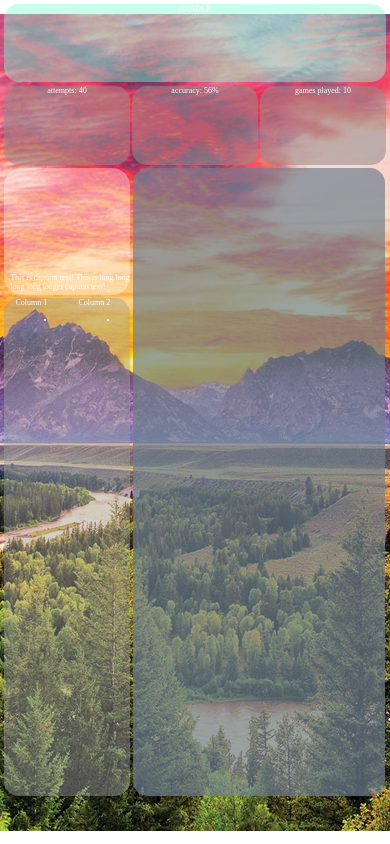
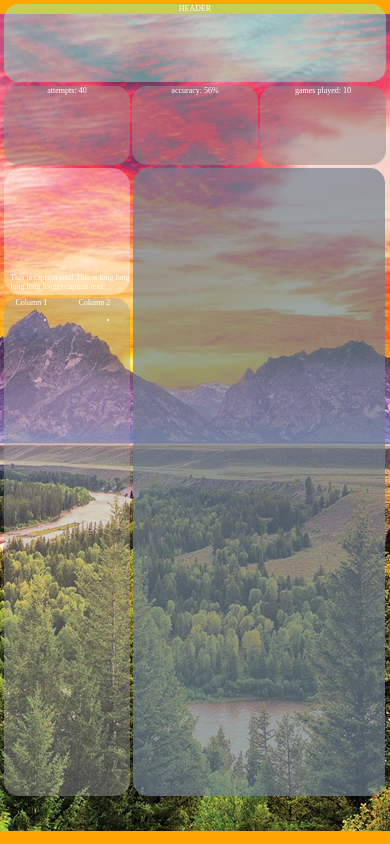
Before and after one commit to MLSandoval/memory-match, a PHP site: page / in a window 390 px wide. Run offline with PHP 8.4, Linux system fonts and the light colour scheme.

Commit message:
added html color to start tracking the media query swaps, need to accommodate for when the viewport size is larger than the bg images

```diff
--- a/style-all.css
+++ b/style-all.css
@@ -1,3 +1,6 @@
+html{
+    background-color: orange;
+}
 body{
     color: white;
     height:100vh;
--- a/style-desktop.css
+++ b/style-desktop.css
@@ -1,3 +1,6 @@
+html{
+    background-color: green;
+}
 body{
     background-color: rgb(255, 30, 0);
 }
--- a/style-mobile.css
+++ b/style-mobile.css
@@ -1,3 +1,6 @@
+html{
+    background-color: red;
+}
 body{
     background-color: rgb(207, 119, 219);
 }
--- a/style-tablet.css
+++ b/style-tablet.css
@@ -1,3 +1,6 @@
+html{
+    background-color: blue;
+}
 body{
     background-color: aqua;
 }
```
